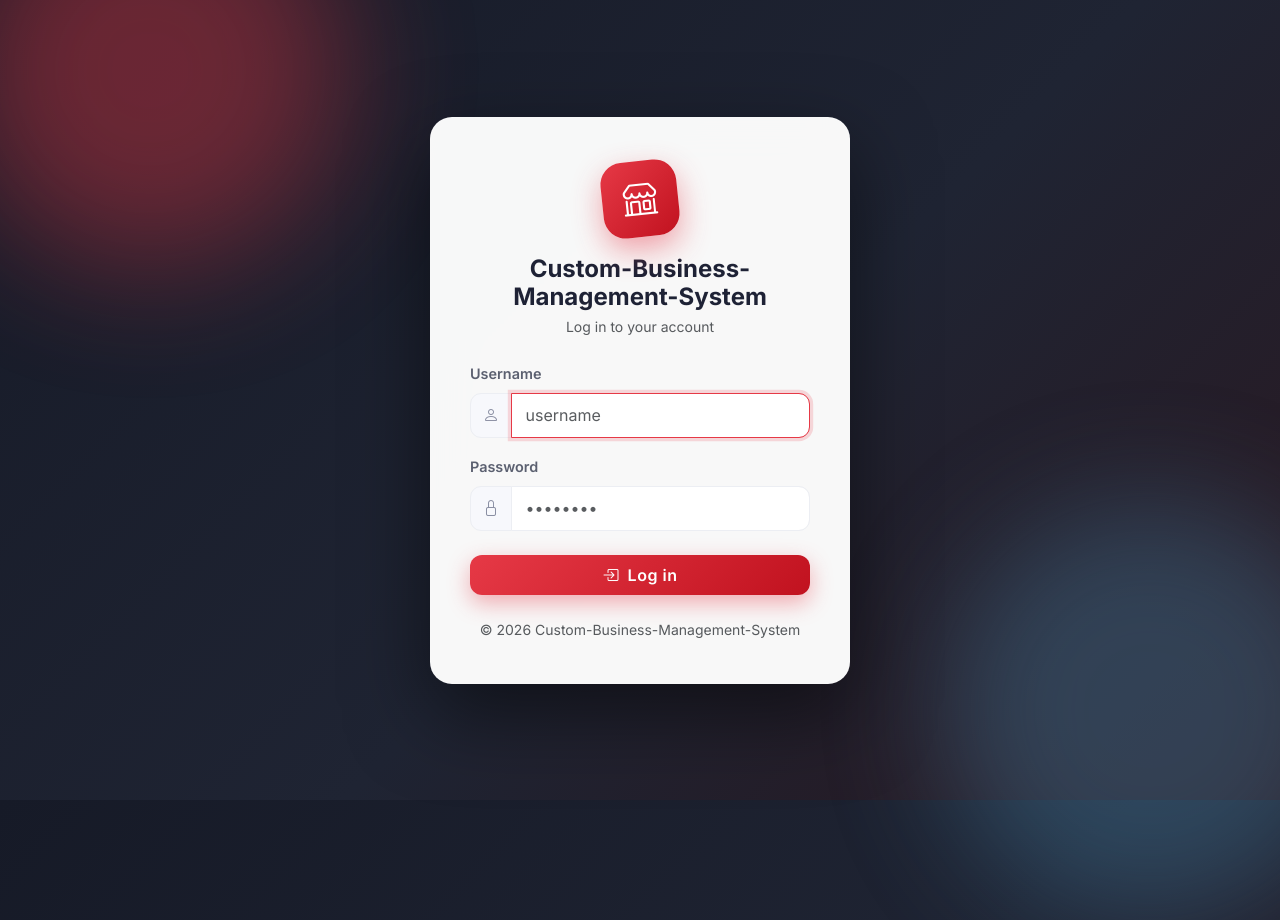
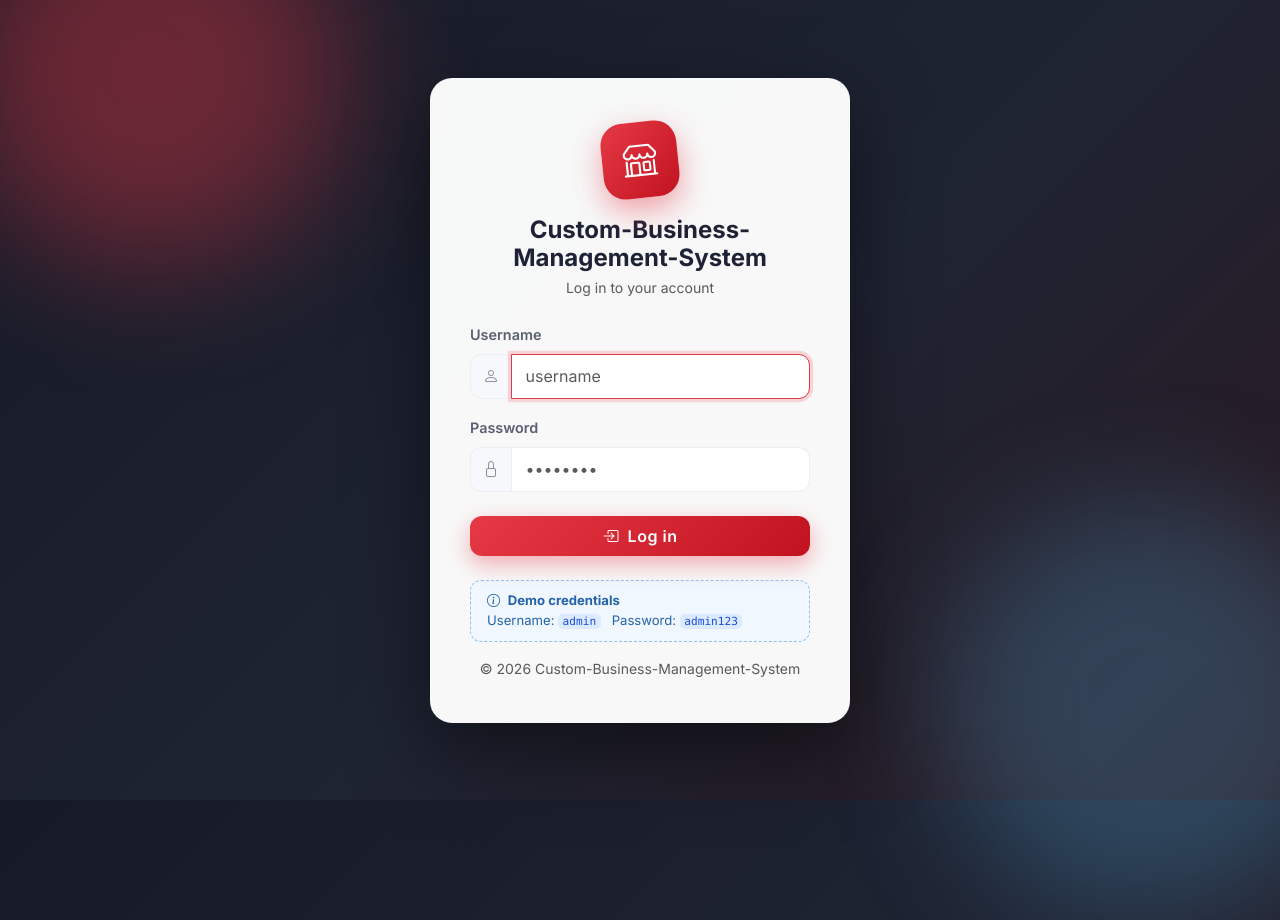
Before and after one commit to arifbillahcse/Custom-Business-Management-System, a PHP site: page / in a window 1280 px wide; the page is wider, and only the part inside the window is pictured. Run offline with PHP 8.4, Linux system fonts and the light colour scheme.

Commit message:
Add demo credentials hint on login page
Shows a styled info box with username/password for the demo version
so visitors can log in without needing to ask.

Co-Authored-By: Claude Opus 4.8 <noreply@anthropic.com>
Claude-Session: https://claude.ai/code/session_01HwsqZf5owCC7zn692y6en6

```diff
--- a/index.php
+++ b/index.php
@@ -88,6 +88,11 @@ if ($_SERVER['REQUEST_METHOD'] === 'POST') {
         }
         .btn-login:hover { color: #fff; transform: translateY(-2px); box-shadow: 0 12px 30px rgba(230,57,70,.5); filter: brightness(1.05); }
         .alert { border: none; border-radius: 11px; border-left: 4px solid #e63946; background: #fdecee; color: #a01622; }
+        .demo-hint {
+            background: #f0f7ff; border: 1px dashed #90c2f7;
+            border-radius: 11px; padding: .65rem 1rem; font-size: .82rem; color: #2563a8;
+        }
+        .demo-hint code { background: #dbeafe; border-radius: 5px; padding: .1em .4em; font-size: .85em; color: #1d4ed8; }
     </style>
 </head>
 <body>
@@ -121,7 +126,11 @@ if ($_SERVER['REQUEST_METHOD'] === 'POST') {
             <i class="bi bi-box-arrow-in-right me-1"></i> Log in
         </button>
     </form>
-    <p class="text-center text-muted small mt-4 mb-0">© <?= date('Y') ?> <?= e(APP_NAME) ?></p>
+    <div class="demo-hint mt-4">
+        <i class="bi bi-info-circle me-1"></i> <strong>Demo credentials</strong><br>
+        Username: <code>admin</code> &nbsp; Password: <code>admin123</code>
+    </div>
+    <p class="text-center text-muted small mt-3 mb-0">© <?= date('Y') ?> <?= e(APP_NAME) ?></p>
 </div>
 <script src="https://cdn.jsdelivr.net/npm/bootstrap@5.3.3/dist/js/bootstrap.bundle.min.js"></script>
 </body>
```
